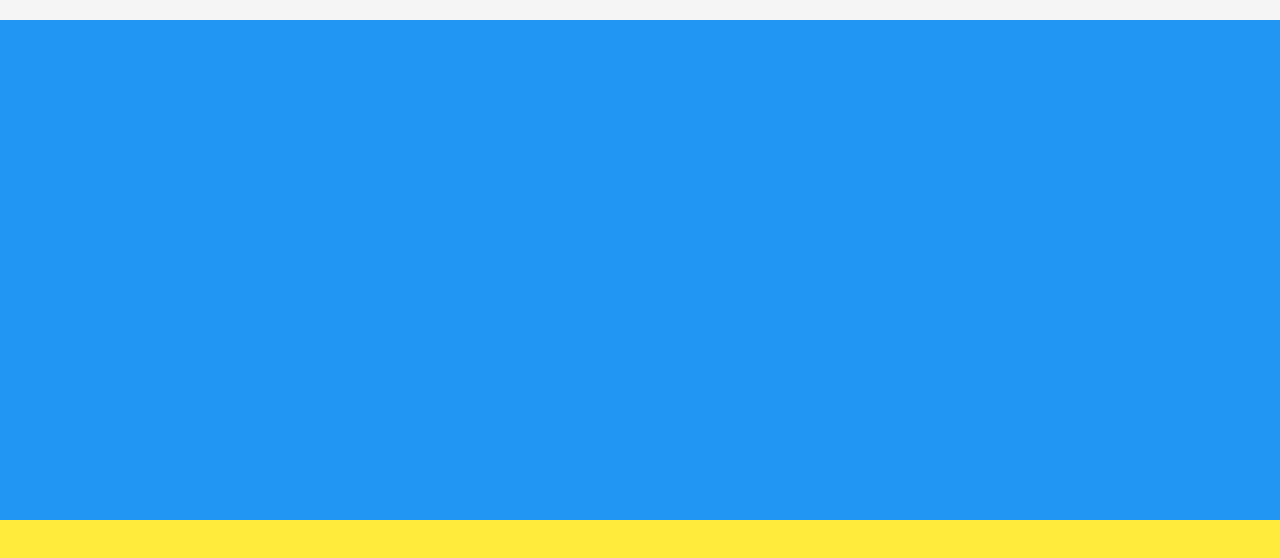
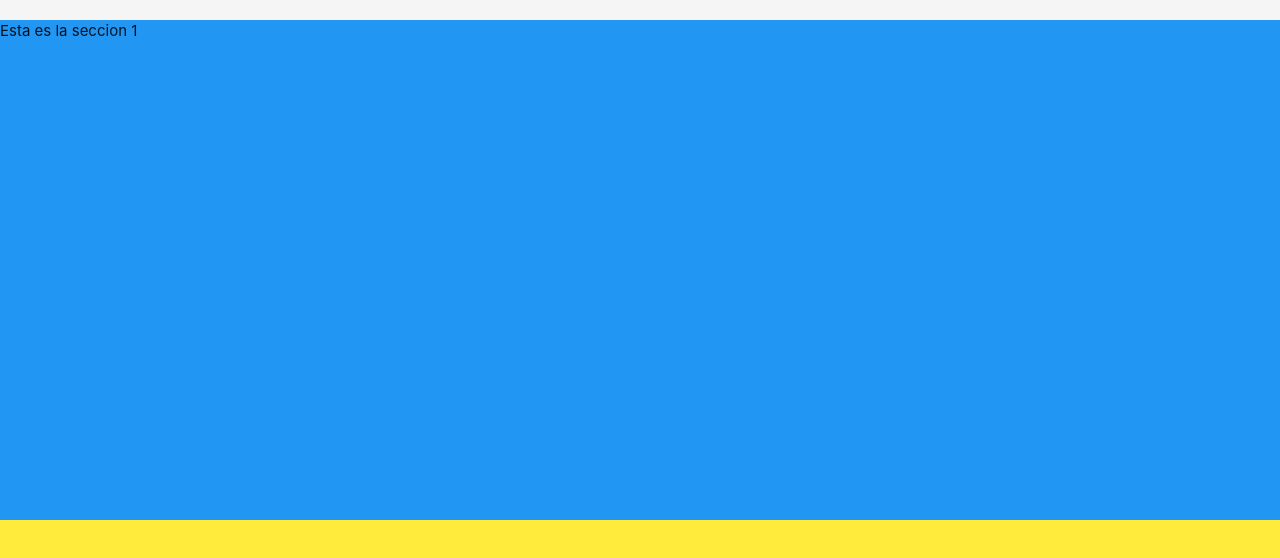
Before and after one commit to tiaricci/annkymFI.github.io, a plain HTML site: page index.html in a window 1280 px wide. Shown: the part 180-738 px from the top of the page. Drawn offline with nearby package versions, Linux system fonts and the light colour scheme.

Commit message:
Cambiando seccion 1

```diff
--- a/index.html
+++ b/index.html
@@ -29,7 +29,7 @@
         </nav>
     </div>
     <h1>Feliz dia de reyes!!!</h1>
-    <div id="seccion1" class="seccion blue"></div>
+    <div id="seccion1" class="seccion blue">Esta es la seccion 1</div>
     <div id="seccion2" class="seccion yellow"></div>
     <div id="seccion3" class="seccion red"></div>
 
```
